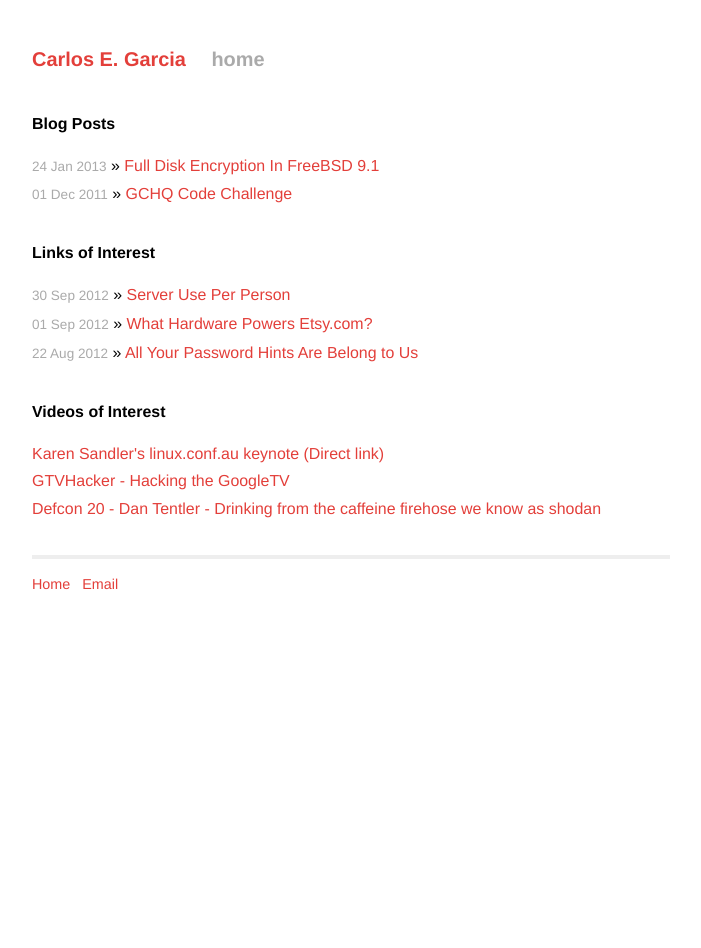
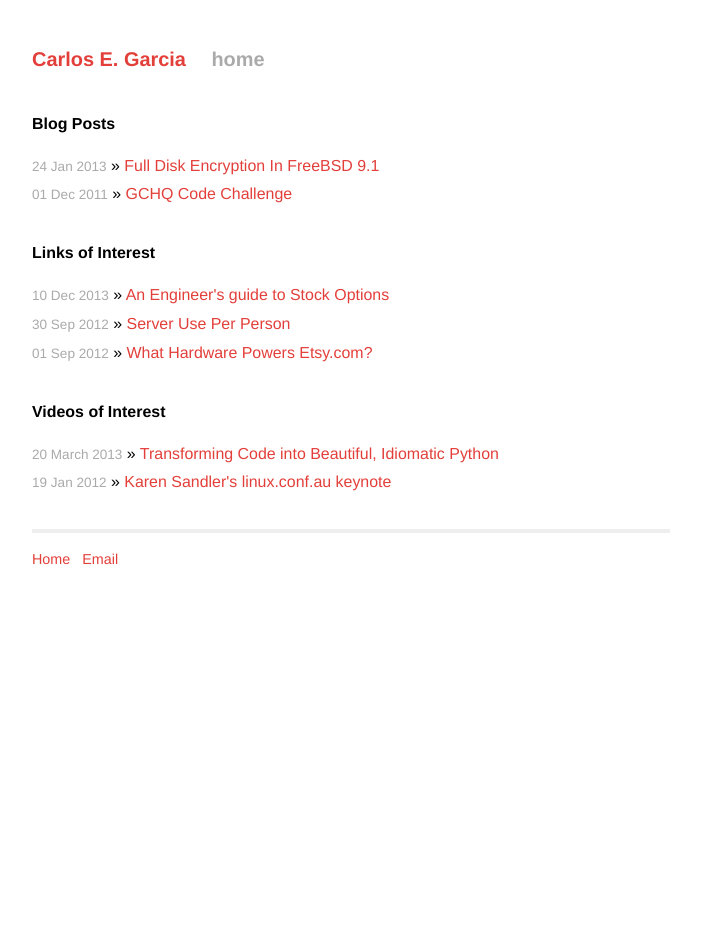
Before and after one commit to cgar/cgar.github.com, a Jekyll site: the page built from index.html, in a window 1280 px wide. Shown: the whole page, without its empty margins (289-990 px from the left). Built offline with Jekyll 4.4.1, drawn with Linux system fonts in a browser that asks for light colours; Markdown is read by kramdown in place of the engine named in the settings.

Commit message:
new link & video

```diff
--- a/index.html
+++ b/index.html
@@ -13,15 +13,15 @@ title: Carlos E. Garcia
 
   <h1>Links of Interest</h1>
   <ul class="posts">
-  <li> <span>30 Sep 2012</span> &raquo; <a href="http://etbe.coker.com.au/2012/09/27/server-use-per-person/">Server Use Per Person</a></li>
-  <li><span>01 Sep 2012</span> &raquo; <a href="http://codeascraft.etsy.com/2012/08/31/what-hardware-powers-etsy-com/">What Hardware Powers Etsy.com?</a></li>
-  <li><span>22 Aug 2012</span> &raquo; <a href="http://blog.spiderlabs.com/2012/08/all-your-password-hints-are-belong-to-us.html">All Your Password Hints Are Belong to Us</a></li>
+      <li> <span>10 Dec 2013</span> &raquo; <a href=http://blog.alexmaccaw.com/an-engineers-guide-to-stock-options">An Engineer's guide to Stock Options</a></li>
+      <li> <span>30 Sep 2012</span> &raquo; <a href="http://etbe.coker.com.au/2012/09/27/server-use-per-person/">Server Use Per Person</a></li>
+      <li><span>01 Sep 2012</span> &raquo; <a href="http://codeascraft.etsy.com/2012/08/31/what-hardware-powers-etsy-com/">What Hardware Powers Etsy.com?</a></li>
   </ul>
 
   <h1>Videos of Interest</h1>
   <ul class="posts">
-      <li><a href="http://mirror.internode.on.net/pub/linux.conf.au/2012/Keynote_Karen_Sandler.ogv">Karen Sandler's linux.conf.au keynote (Direct link)</a></li>
-     <li><a href="http://vimeo.com/48177666">GTVHacker - Hacking the  GoogleTV</a></li>
-     <li><a href="https://www.youtube.com/watch?v=5cWck_xcH64">Defcon 20 - Dan Tentler - Drinking from the caffeine firehose we know as shodan</a></li>
+      <li><span>20 March 2013</span> &raquo; <a href="https://www.youtube.com/watch?v=OSGv2VnC0go">Transforming Code into Beautiful, Idiomatic Python</a></li>
+      <li><span>19 Jan 2012</span> &raquo; <a href="https://www.youtube.com/watch?v=5XDTQLa3NjE">Karen Sandler's linux.conf.au keynote</a></li>
+
  </ul>
  </div>
```
